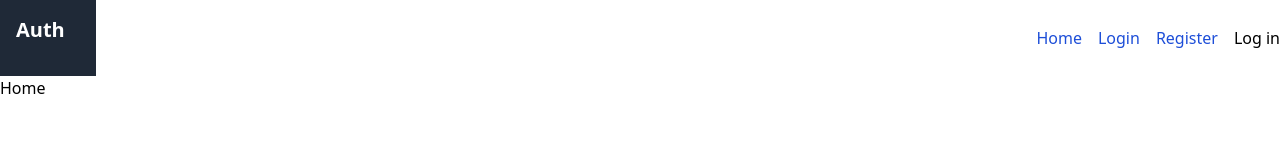
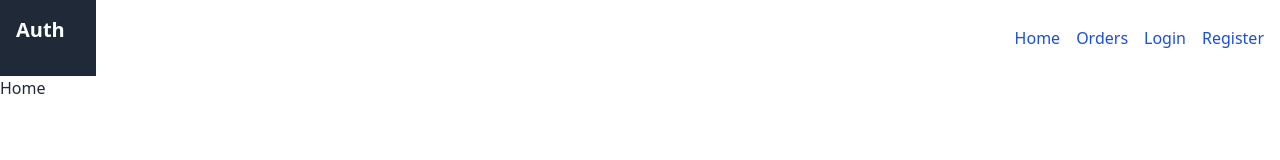
Before and after one commit to Yousufjoy/private-auth, a React (Vite) app: page / in a window 1280 px wide. Shown: the top 160 px of the page. Built offline with nearby package versions, Linux system fonts and the light colour scheme; no server answers.

Commit message:
Introduction to Private Route and handle loading state

```diff
--- a/package.json
+++ b/package.json
@@ -24,6 +24,7 @@
     "@types/react-dom": "^18.2.7",
     "@vitejs/plugin-react": "^4.0.3",
     "autoprefixer": "^10.4.16",
+    "daisyui": "^3.9.1",
     "eslint": "^8.45.0",
     "eslint-plugin-react": "^7.32.2",
     "eslint-plugin-react-hooks": "^4.6.0",
--- /dev/null
+++ b/src/___Task.js
@@ -0,0 +1,6 @@
+/*
+
+1) Ekhon ami jacchi j jokhon login obosthay thakbo tokhon orders er details gulo dekhabe! mane j login kora thakbe se tar items gulo dekhte parbe
+2) Ami Jokhon login thaktesi r order page e asi kintu reload martesi tokhon amake login page e niye jay eita handle korte hobe loading state
+
+*/
--- a/src/components/Header/Header.jsx
+++ b/src/components/Header/Header.jsx
@@ -31,6 +31,11 @@ const Header = () => {
               </NavLink>
             </li>
             <li>
+              <NavLink to="/orders">
+                <a className="text-blue-700">Orders</a>
+              </NavLink>
+            </li>
+            <li>
               <NavLink to="/login">
                 <a className="text-blue-700">Login</a>
               </NavLink>
@@ -40,6 +45,7 @@ const Header = () => {
                 <a className="text-blue-700">Register</a>
               </NavLink>
             </li>
+
             <li>
               {user ? (
                 <>
@@ -52,9 +58,7 @@ const Header = () => {
                   </button>
                 </>
               ) : (
-                <Link to="/login">
-                  <button>Log in</button>
-                </Link>
+                <Link to="/login"></Link>
               )}
             </li>
           </ul>
--- /dev/null
+++ b/src/components/Order/Order.jsx
@@ -0,0 +1,16 @@
+const Order = () => {
+  return (
+    <div>
+      Your Personal Order!
+      <ul>
+        <li>item-1</li>
+        <li>item-2</li>
+        <li>item-3</li>
+        <li>item-4</li>
+        <li>item-5</li>
+      </ul>
+    </div>
+  );
+};
+
+export default Order;
--- a/src/main.jsx
+++ b/src/main.jsx
@@ -9,6 +9,8 @@ import Home from "./components/Home/Home.jsx";
 import Login from "./components/Login/Login.jsx";
 import Register from "./components/Register/Register.jsx";
 import AuthProvider from "./providers/AuthProvider.jsx";
+import Order from "./components/Order/Order.jsx";
+import PrivateRoute from "./routes/PrivateRoute.jsx";
 const router = createBrowserRouter([
   {
     path: "/",
@@ -26,6 +28,14 @@ const router = createBrowserRouter([
         path: "/register",
         element: <Register> </Register>,
       },
+      {
+        path: "/orders",
+        element: (
+          <PrivateRoute>
+            <Order></Order>
+          </PrivateRoute>
+        ),
+      },
     ],
   },
 ]);
--- a/src/providers/AuthProvider.jsx
+++ b/src/providers/AuthProvider.jsx
@@ -11,21 +11,26 @@ import auth from "../firebase.config";
 export const AuthContext = createContext(null);
 const AuthProvider = ({ children }) => {
   const [user, setUser] = useState(null);
+  const [loading, setLoading] = useState(true);
 
   const createUser = (email, password) => {
+    setLoading(true);
     return createUserWithEmailAndPassword(auth, email, password);
   };
 
   const signInUser = (email, password) => {
+    setLoading(true);
     return signInWithEmailAndPassword(auth, email, password);
   };
 
   const logOut = () => {
+    setLoading(true);
     return signOut(auth);
   };
 
   const authInfo = {
     user,
+    loading,
     createUser,
     signInUser,
     logOut,
@@ -40,6 +45,7 @@ const AuthProvider = ({ children }) => {
     const unSubscribe = onAuthStateChanged(auth, (currentUser) => {
       // currentUser ekta function jeta hocche jokhon kono kisu change hobe tokhon ei function ta k call korbe
       setUser(currentUser);
+      setLoading(false);
       console.log(
         "Observing current User inside useEffect of auth provider",
         currentUser
--- /dev/null
+++ b/src/routes/PrivateRoute.jsx
@@ -0,0 +1,18 @@
+import { useContext } from "react";
+import { AuthContext } from "../providers/AuthProvider";
+import { Navigate } from "react-router-dom";
+
+const PrivateRoute = ({ children }) => {
+  const { user, loading } = useContext(AuthContext);
+
+  if (loading) {
+    return <span className="loading loading-spinner loading-lg"></span>;
+  }
+  if (user) {
+    return children; // user jodi thake tahole tumi jekhane jete chao sekhane jete dibo r jodi na thake tahole niche login page e pathay dibo
+  }
+
+  return <Navigate to="/login"></Navigate>;
+};
+
+export default PrivateRoute;
--- a/tailwind.config.js
+++ b/tailwind.config.js
@@ -4,5 +4,5 @@ export default {
   theme: {
     extend: {},
   },
-  plugins: [],
+  plugins: [require("daisyui")],
 };
```
Also changed, not shown: .eslintrc.cjs, 1 other file (tests, documents, lock files or other folders).
